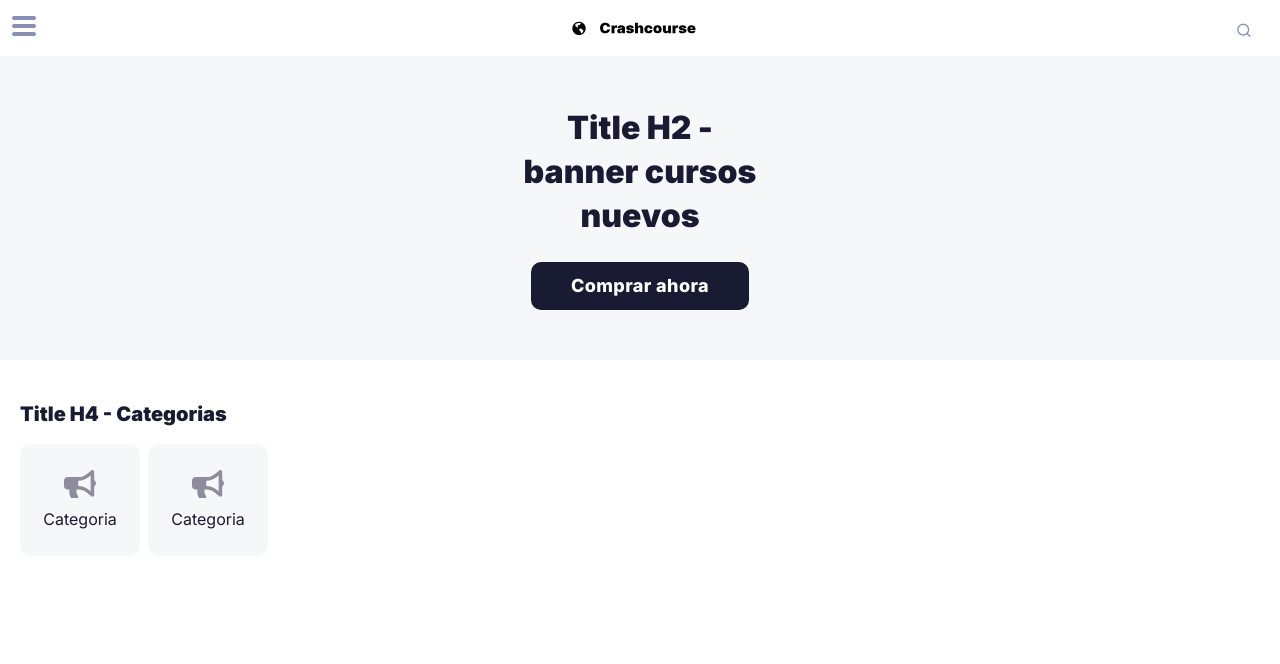
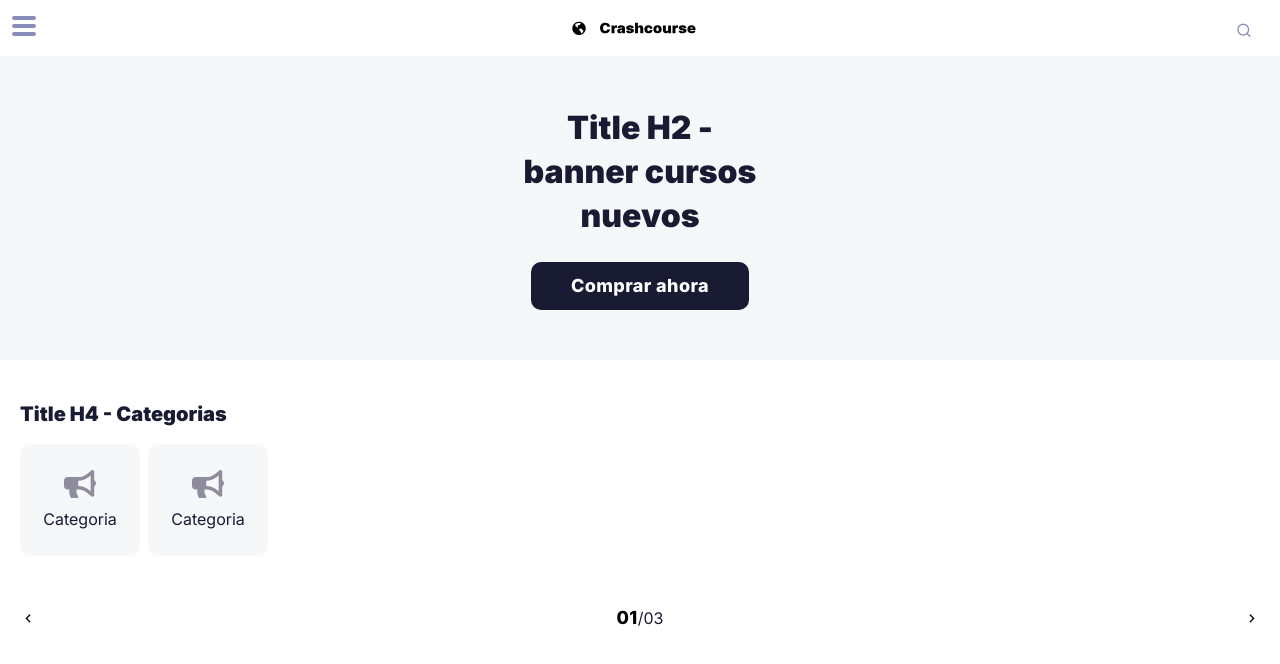
Before and after one commit to kedeinroga/crashcourse-front, a React (Create React App) app: page / in a window 1280 px wide. Shown: the top 664 px of the page. Built offline with nearby package versions, Linux system fonts and the light colour scheme.

Commit message:
pagination in categories

```diff
--- /dev/null
+++ b/src/components/Pagination.css
@@ -0,0 +1,21 @@
+.pagination ul {
+  display: flex;
+  align-items: center;
+  justify-content: space-between;
+  margin: 46px 20px;
+  height: 32px;
+}
+
+.pagination__numbers {
+  display: flex;
+  align-items: center;
+}
+
+.pagination span {
+  font-size: 18px;
+  font-style: normal;
+  font-weight: 800;
+  line-height: 20px;
+  letter-spacing: 0.4px;
+  text-align: center;
+}
--- /dev/null
+++ b/src/components/Pagination.tsx
@@ -0,0 +1,18 @@
+import "./Pagination.css";
+
+function Pagination() {
+  return (
+    <div className="pagination">
+      <ul>
+        <i className="ri-arrow-left-s-line"></i>
+        <div className="pagination__numbers">
+          <span>01</span>
+          <p>/03</p>
+        </div>
+        <i className="ri-arrow-right-s-line"></i>
+      </ul>
+    </div>
+  );
+}
+
+export default Pagination;
--- a/src/components/categories.tsx
+++ b/src/components/categories.tsx
@@ -1,5 +1,6 @@
 import React from "react";
 import "./categories.css";
+import Pagination from "./Pagination";
 // import megaphono from "./../assets/images/megaphono.svg";
 
 function Categories() {
@@ -48,6 +49,7 @@ function Categories() {
           <p>Categoria</p>
         </div>
       </div>
+      <Pagination />
     </div>
   );
 }
```
